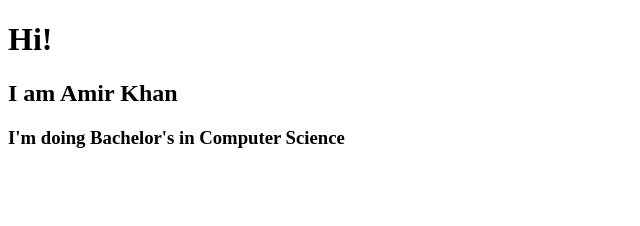
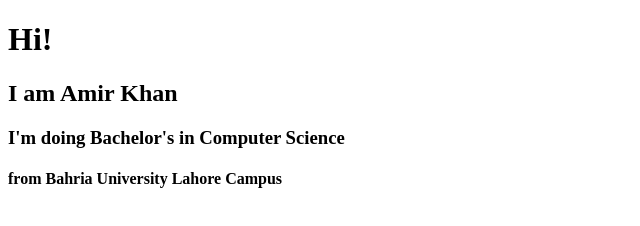
Before and after one commit to Muhammad-Amir-Shahid/JS_Track, a plain HTML site: page index.html in a window 1280 px wide. Shown: the whole page, without its empty margins (0-640 px from the left). Drawn offline with Linux system fonts and the light colour scheme.

Commit message:
Headings

```diff
--- a/index.html
+++ b/index.html
@@ -7,6 +7,7 @@
     <h1>Hi!</h1>
     <h2>I am Amir Khan</h2>
     <h3>I'm doing Bachelor's in Computer Science</h3>
+    <h4>from Bahria University Lahore Campus</h4>
 </head>
 <body>
     <script src="strings.js"></script>
```
